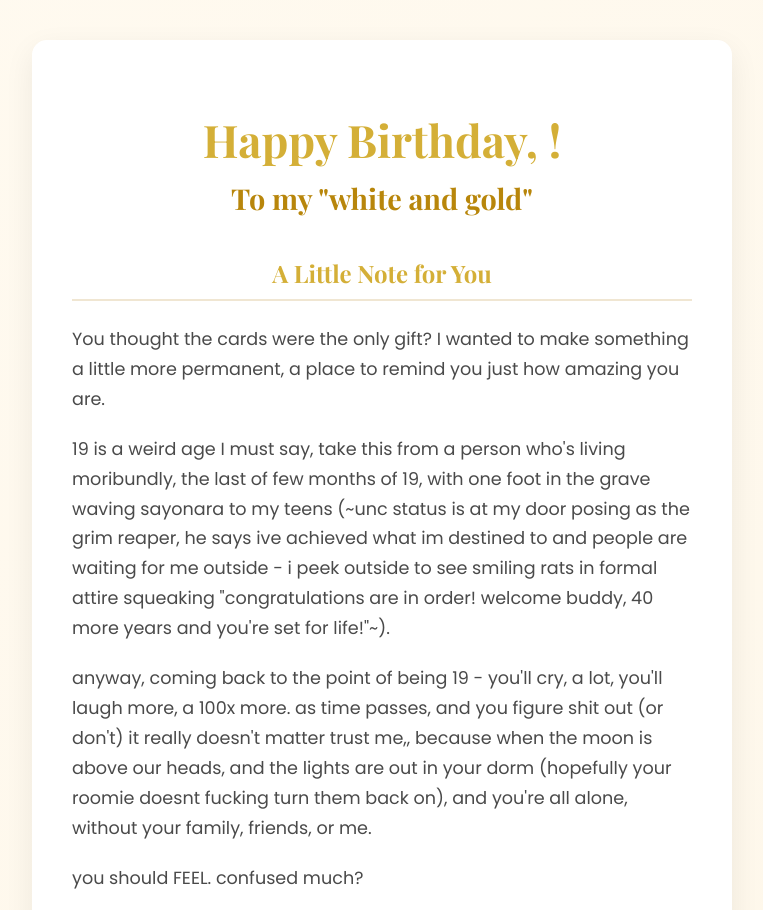
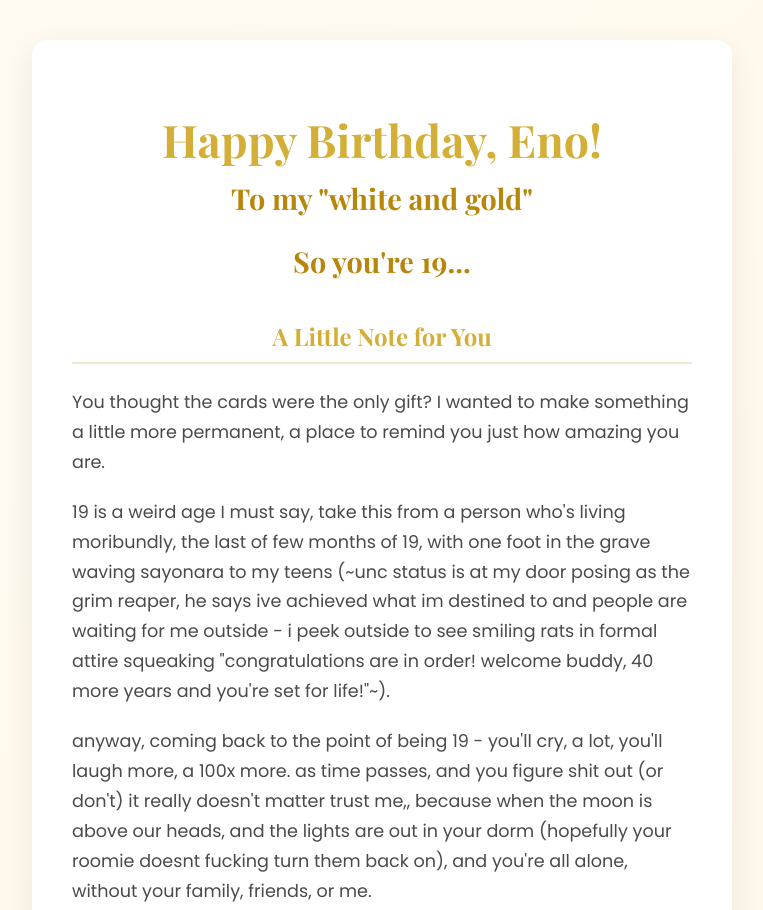
Before and after one commit to svn-ak/eno, a plain HTML site: page index.html in a window 1280 px wide. Shown: the top 910 px of the page, without its empty margins (258-1021 px from the left). Drawn offline with nearby package versions, Linux system fonts and the light colour scheme.

Commit message:
Update index.html

```diff
--- a/index.html
+++ b/index.html
@@ -220,9 +220,11 @@
 
     <div class="container">
 
-        <h1>Happy Birthday, !</h1>
+        <h1>Happy Birthday, Eno!</h1>
 
         <h2>To my "white and gold"</h2>
+
+        <h2>So you're 19...</h2>
 
         <h3>A Little Note for You</h3>
 
```
